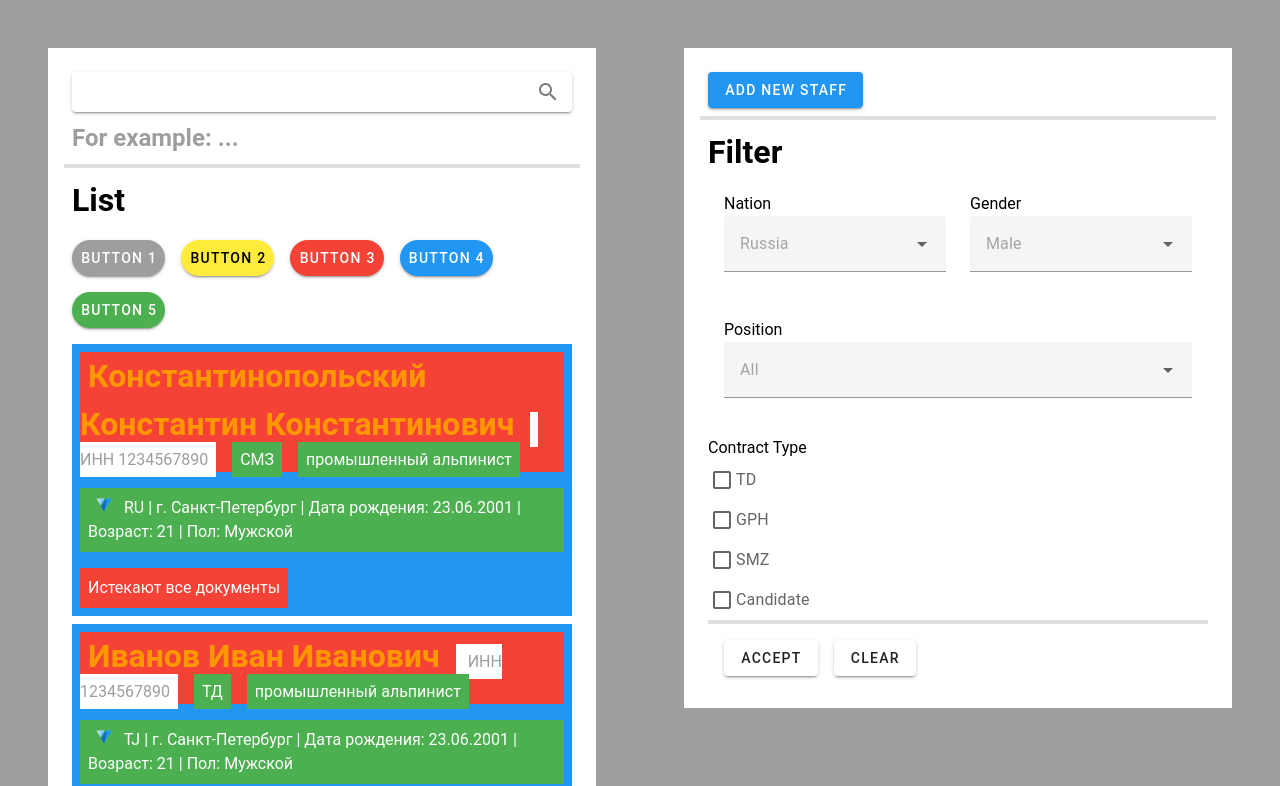
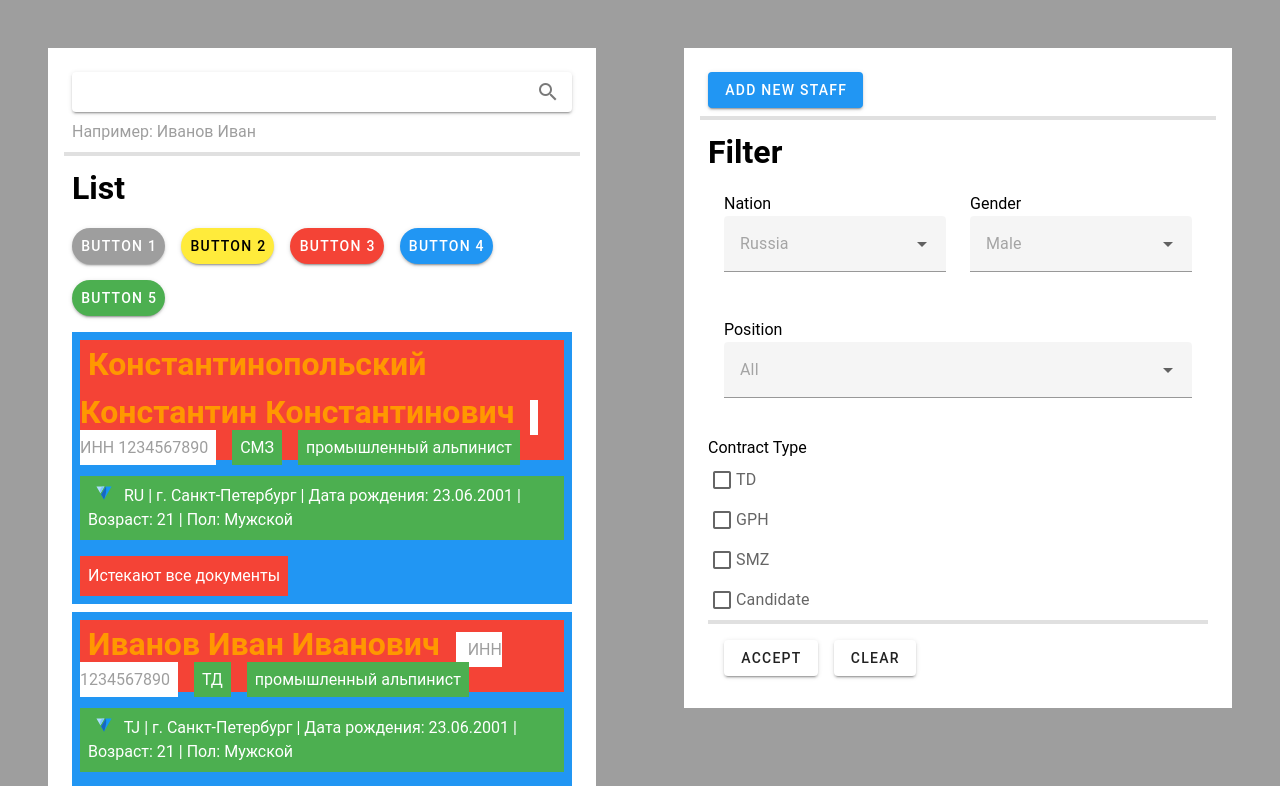
Before and after one commit to chnmk/vuetify-staff-list, a Vue app: page / in a window 1280 px wide. Shown: the top 786 px of the page. Built offline with nearby package versions, Linux system fonts and the light colour scheme.

Commit message:
feat: add model for staff search

```diff
--- a/src/components/StaffPage.vue
+++ b/src/components/StaffPage.vue
@@ -3,7 +3,9 @@
     <v-row>
       <v-col>
         <div class="bg-white ma-8 pa-4">
-          <StaffSearch />
+          <StaffSearch
+            @searchText="searchText($event)"
+          />
           <v-divider thickness="4" />
           <StaffList
             :staff_list="staff_list"
@@ -349,4 +351,13 @@ function showMoreTags()  {
   display_list.value = staff_list.slice(0, settings.numberOfDisplayedTags)
 }
 
+function searchText($event) {
+  if ($event.length === 0) {
+    // Reset filter
+    display_list.value = staff_list.slice(0, settings.numberOfDisplayedTags)
+  } else {
+    // Add filter
+  }
+}
+
 </script>
--- a/src/components/main/StaffSearch.vue
+++ b/src/components/main/StaffSearch.vue
@@ -3,14 +3,15 @@
     <v-text-field
         append-inner-icon="mdi-magnify"
         density="compact"
-        label="Search"
+        label="Поиск сотрудника"
         variant="solo"
         hide-details
         single-line
         class="ma-2"
+        @update:model-value="$emit('searchText', $event)"
       ></v-text-field>
-      <h2 class="text-grey ma-2">
-        For example: ...
-      </h2>
+      <p class="text-grey ma-2">
+        Например: Иванов Иван
+      </p>
   </div>
 </template>
```
